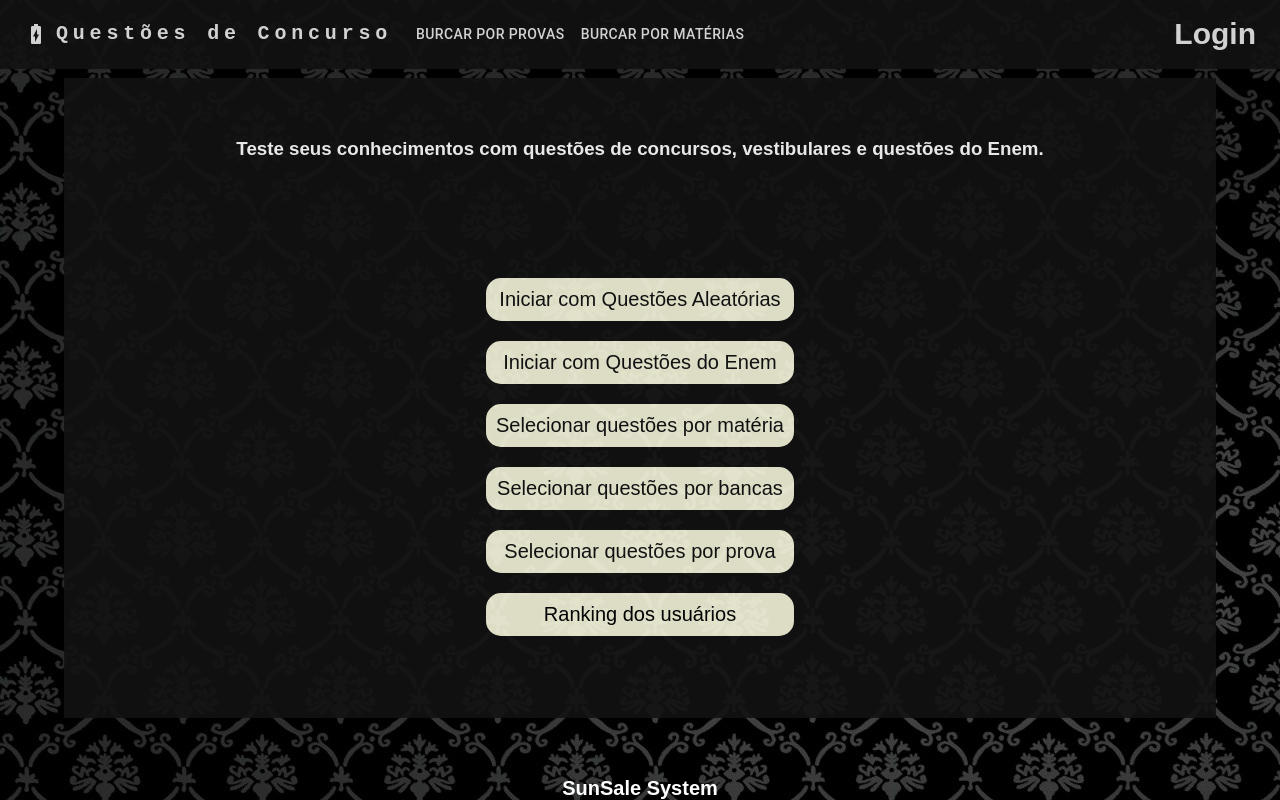
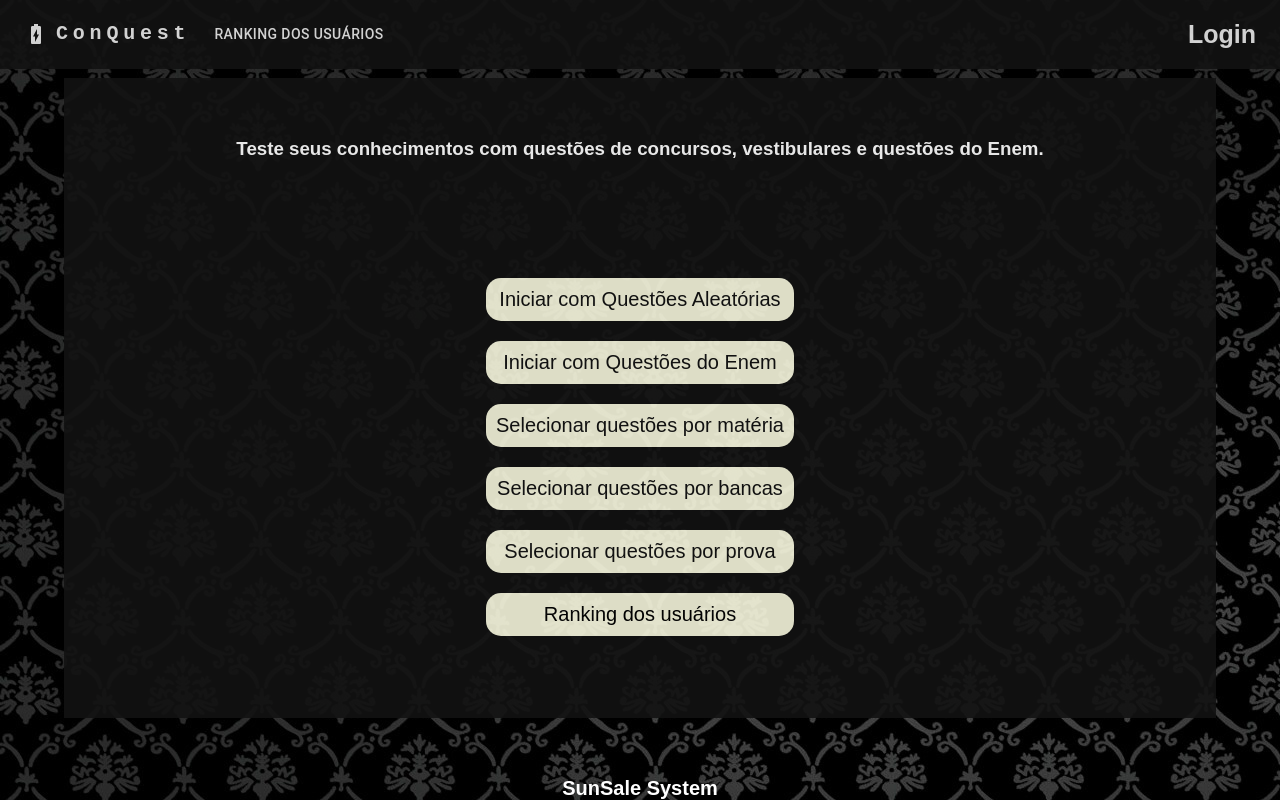
Before and after one commit to rodrigoborgesmachado/questoesConcursos, a React (Create React App) app in the folder react/questoesconcurso/: page / in a window 1280 px wide. Built offline with nearby package versions, Linux system fonts and the light colour scheme.

Commit message:
Alterando layout

```diff
--- a/react/questoesconcurso/src/components/Header/style.css
+++ b/react/questoesconcurso/src/components/Header/style.css
@@ -12,7 +12,7 @@ header{
 
 .logo{
     text-decoration: none;
-    font-size: 30px;
+    font-size: 25px;
     cursor: pointer;
     color: #FFF;
     font-weight: bold;
--- a/react/questoesconcurso/src/components/Navbar/index.js
+++ b/react/questoesconcurso/src/components/Navbar/index.js
@@ -18,7 +18,7 @@ import { useNavigate } from 'react-router-dom';
 import {Link} from 'react-router-dom';
 import { toast } from 'react-toastify';
 
-const pages = ['Burcar por Provas', 'Burcar por Matérias'];
+const pages = ['Ranking dos usuários'];
 const settings = ['Histórico', 'Sair'];
 
 const ResponsiveAppBar = () => {
@@ -45,10 +45,7 @@ const ResponsiveAppBar = () => {
   function SelecionaOpcao(page){
     handleCloseNavMenu();
     if(page === pages[0]){
-        navigate('/provas', {replace: true});
-    }
-    else if(page === pages[1]){
-        navigate('/bancas', {replace: true});
+        navigate('/ranking', {replace: true});
     }
   }
 
@@ -90,7 +87,7 @@ const ResponsiveAppBar = () => {
               textDecoration: 'none',
             }}
           >
-            <a href='/'>Questões de Concurso</a>
+            <a href='/'>ConQuest</a>
           </Typography>
 
           <Box sx={{ flexGrow: 1, display: { xs: 'flex', md: 'none' } }}>
@@ -148,7 +145,7 @@ const ResponsiveAppBar = () => {
               textDecoration: 'none',
             }}
           >
-            <a href='/'>Questões de Concurso</a>
+            <a href='/'>ConQuest</a>
           </Typography>
           <Box sx={{ flexGrow: 1, display: { xs: 'none', md: 'flex' } }}>
             {pages.map((page) => (
```
